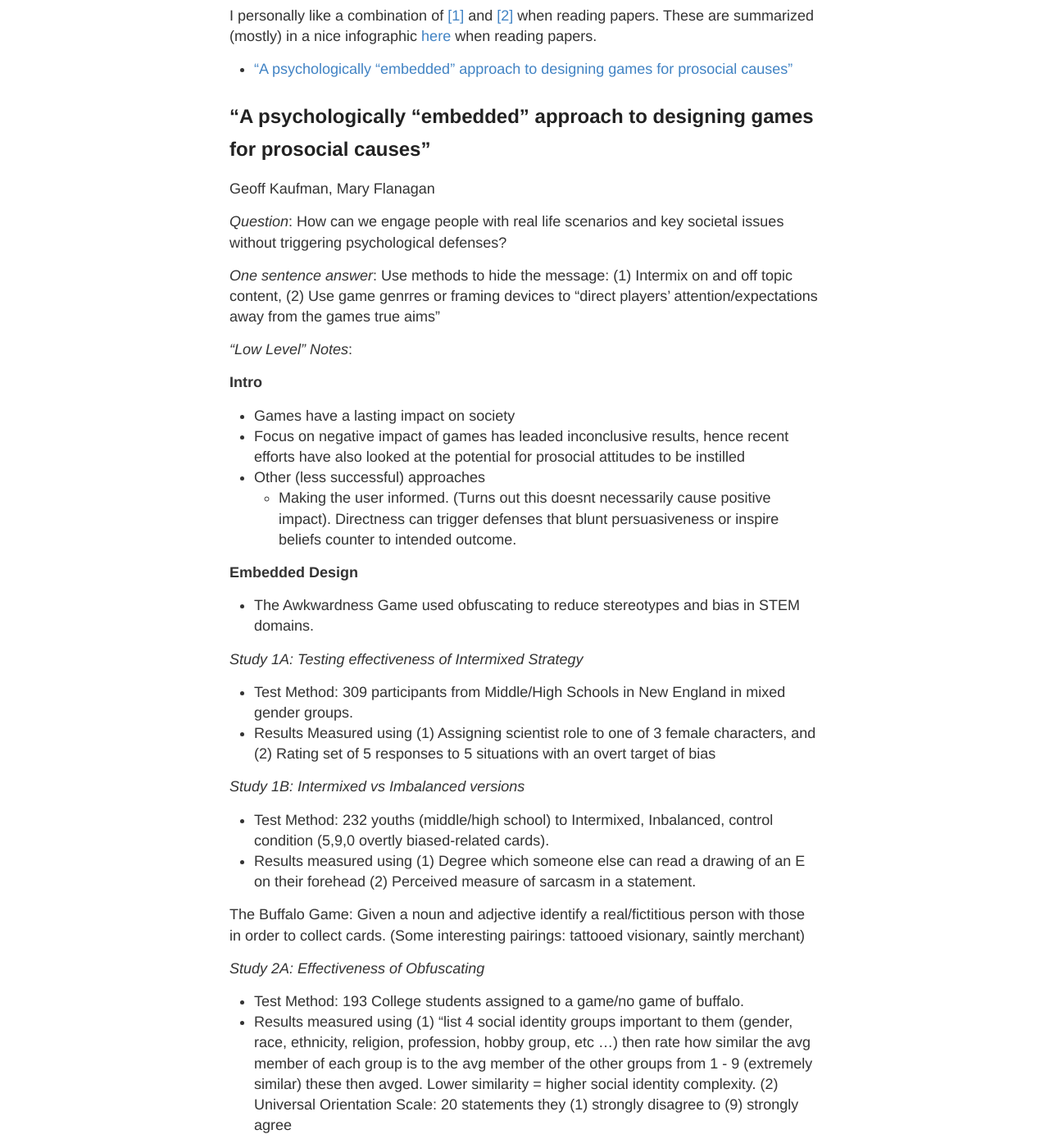
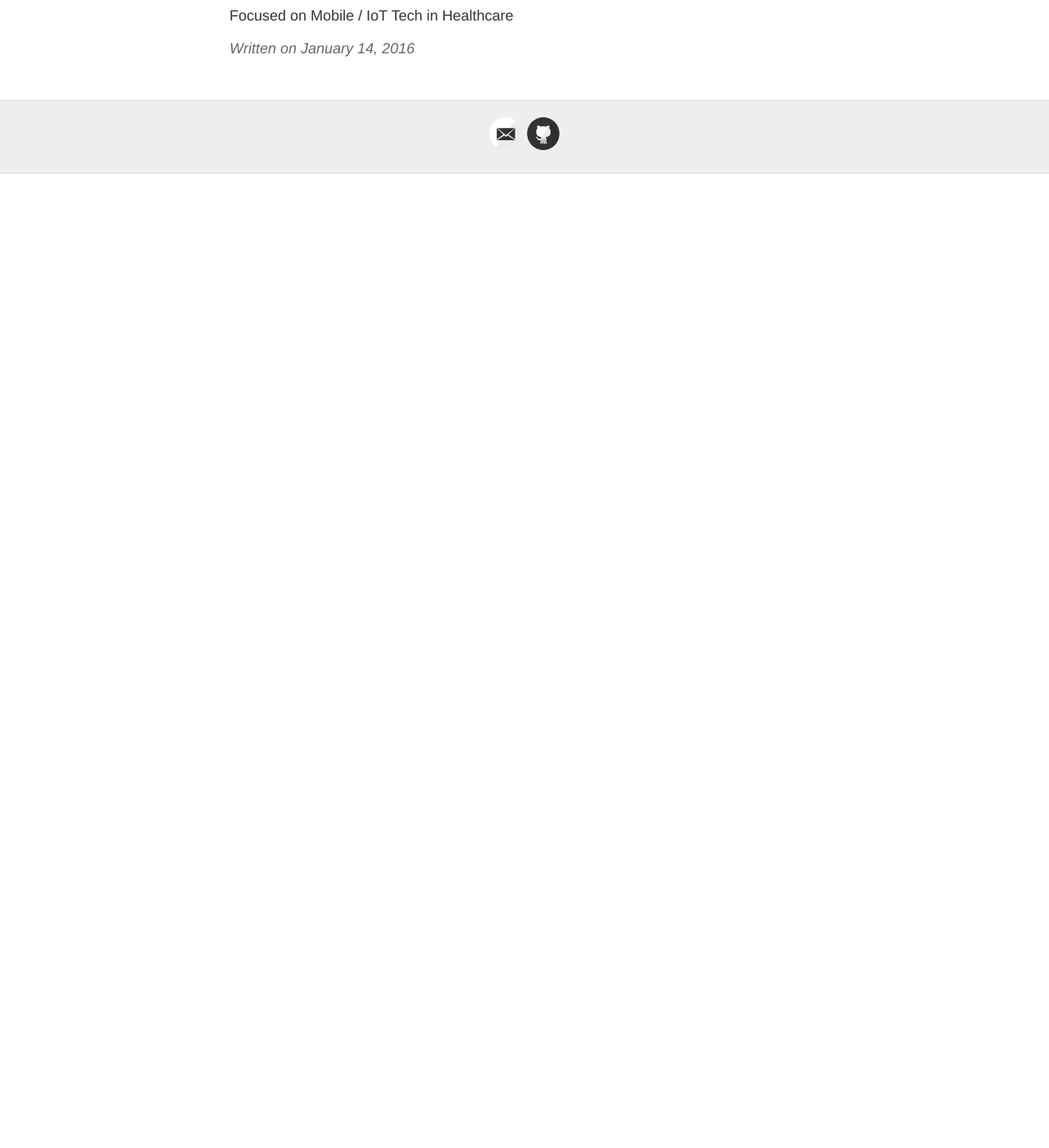
Before and after one commit to RONNCC/ronncc.github, a Jekyll site: the page built from _posts/2016-1-14-the-post-8999.md, in a window 1280 px wide and 1400 px high, scrolled down 220 px. Shown: the whole window at 82% size. Built offline with Jekyll 4.4.1, drawn with Linux system fonts in a browser that asks for light colours; comment, search, counter and statistics services are not loaded; after the commit the page ends 900 px from its top, so only the background shows below that; some of the changed text lies outside the part shown.

Commit message:
update from Jekyller

```diff
--- a/_posts/2016-1-14-the-post-8999.md
+++ b/_posts/2016-1-14-the-post-8999.md
@@ -6,71 +6,14 @@ date: '2016-1-14'
 info:
 layout: post
 published: true
-sha: a8477634ba5edbc921e9ef046f23c5450fb01e1d
+sha: 9d42c79d3df4251251278cd2291f72eeb099727f
 slug: the-post-8999
 tags: []
 title: 'Mobile Health Readings'
 type: post
 
 ---
-I personally like a combination of [[1]](http://www.eecs.harvard.edu/~michaelm/postscripts/ReadPaper.pdf) and [[2]](http://www.cs.columbia.edu/~hgs/netbib/efficientReading.pdf) when reading papers. These are summarized (mostly) in a nice infographic [here](http://www.slideshare.net/ElsevierConnect/infographic-how-to-read-scientific-papers) when reading papers.
+Focused on Mobile / IoT Tech in Healthcare
 
 * TOC
 {:toc}
-
-## "A psychologically “embedded” approach to designing games for prosocial causes"
-
-Geoff Kaufman, Mary Flanagan
-
-*Question*: How can we engage people with real life scenarios and key societal issues without triggering psychological defenses?
-
-*One sentence answer*: Use methods to hide the message: (1) Intermix on and off topic content, (2) Use game genrres or framing devices to "direct players' attention/expectations away from the games true aims"
-
-*"Low Level" Notes*:
-
-**Intro**
-- Games have a lasting impact on society
-- Focus on negative impact of games has leaded inconclusive results, hence recent efforts have also looked at the potential for prosocial attitudes to be instilled
-- Other (less successful) approaches
-    - Making the user informed. (Turns out this doesnt necessarily cause positive impact). Directness can trigger defenses that blunt persuasiveness or inspire beliefs counter to intended outcome.
-
-**Embedded Design**
-
-- The Awkwardness Game used obfuscating to reduce stereotypes and bias in STEM domains.
-
-*Study 1A: Testing effectiveness of Intermixed Strategy*
-
-- Test Method: 309 participants from Middle/High Schools in New England in mixed gender groups.
-- Results Measured using (1) Assigning scientist role to one of 3 female characters, and (2) Rating set of 5 responses to 5 situations with an overt target of bias
-
-*Study 1B: Intermixed vs Imbalanced versions*
-
-- Test Method: 232 youths (middle/high school) to Intermixed, Inbalanced, control condition (5,9,0 overtly biased-related cards).
-- Results measured using (1) Degree which someone else can read a drawing of an E on their forehead (2) Perceived measure of sarcasm in a statement.
-
-The Buffalo Game: Given a noun and adjective identify a real/fictitious person with those in order to collect cards. (Some interesting pairings: tattooed visionary, saintly merchant)
-
-*Study 2A: Effectiveness of Obfuscating*
-- Test Method: 193 College students assigned to a game/no game of buffalo.
-- Results measured using (1) "list 4 social identity groups important to them (gender, race, ethnicity, religion, profession, hobby group, etc ...) then rate how similar the avg member of each group is to the avg member of the other groups from 1 - 9 (extremely similar) these then avged. Lower similarity = higher social identity complexity. (2) Universal Orientation Scale: 20 statements they (1) strongly disagree to (9) strongly agree
-
-*Study 2B: Additional Evidence for 2A's goal*
-
-- Test Method: same as 2A (201 students)
-- Results measured using (1) Internal Motiation to Repsond without Prejudice Scale.
-
-**Other Strategies**
-
-- Distancing, Embodied Cognition, Priming, Strategic inversion, Delayed reveal
-
-**General Discussion/Conclusion**
-
-- Embedded Design provides complementary methods, also the idea of precursor games
-
-
-**Questions**:
-- So wouldn't you get different biases from the college student population regardless of them playing Buffalo - the no game condition is surprising.
-- Why is the framing part sort of squished at the end of 2B?
-- More "incorrect" uses would be nice / bad scenarios.
-
-*Interesting Phrases*: "Safe space" of perceiving content in "Party" Games.
```
